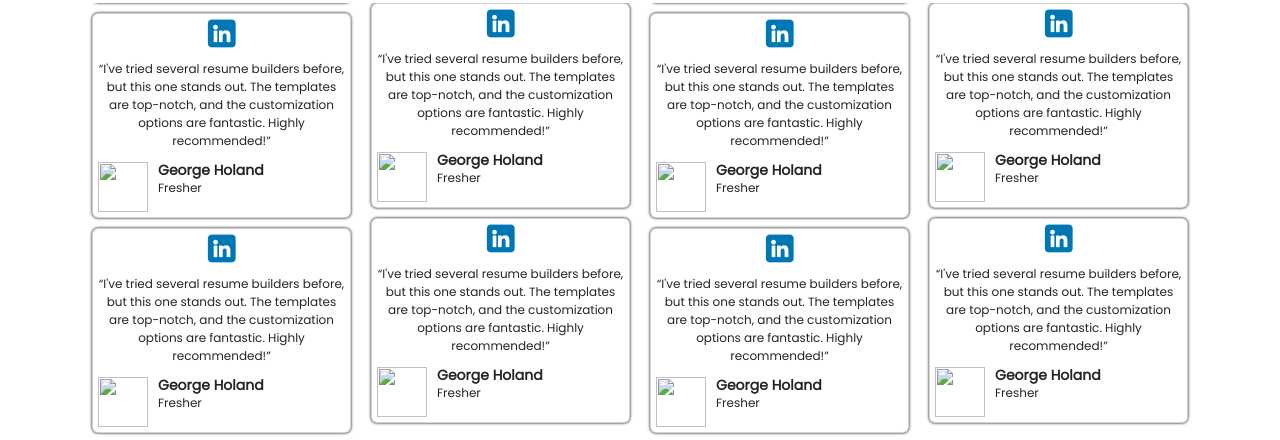
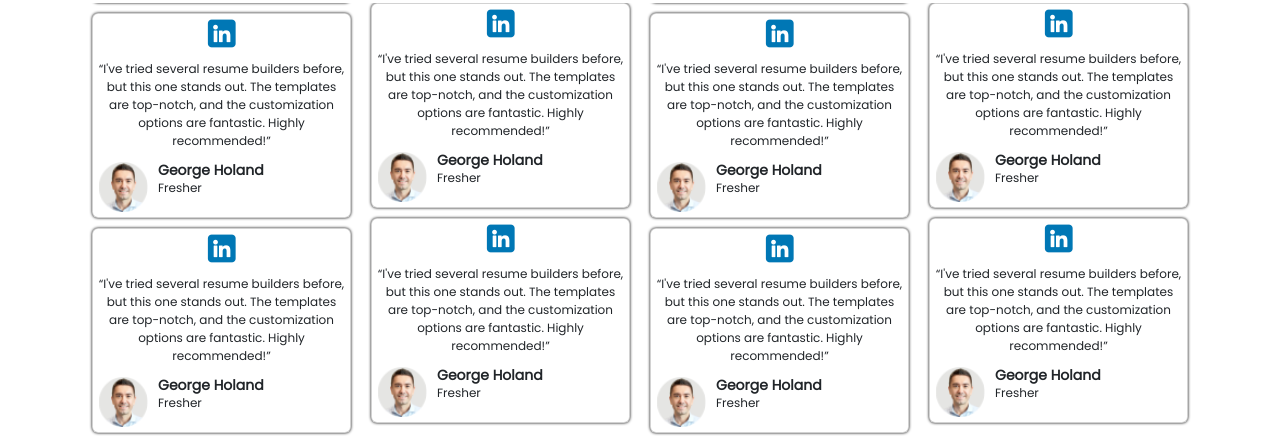
Before and after one commit to akshay-bisht-dev/interview-task-ui, a plain HTML site: page main.html in a window 1280 px wide. Shown: the part 1719-2159 px from the top of the page. Drawn offline with nearby package versions, Linux system fonts and the light colour scheme; the site is published under a folder, as on GitHub Pages, so addresses that start at the root find nothing.

Commit message:
Update "main.html" for some images

```diff
--- a/main.html
+++ b/main.html
@@ -186,7 +186,7 @@
                                     are fantastic. Highly recommended!”</p>
 
                                     <div class="user">
-                                        <img src="/imgs/george-holand.png" alt="">
+                                        <img src="./imgs/george-holand.png" alt="">
                                         <div class="text_about">
                                             <h4>George Holand</h4>
                                             <p>Fresher</p>
@@ -202,7 +202,7 @@
                                     are fantastic. Highly recommended!”</p>
 
                                     <div class="user">
-                                        <img src="/imgs/george-holand.png" alt="">
+                                        <img src="./imgs/george-holand.png" alt="">
                                         <div class="text_about">
                                             <h4>George Holand</h4>
                                             <p>Fresher</p>
@@ -219,7 +219,7 @@
                                     are fantastic. Highly recommended!”</p>
 
                                     <div class="user">
-                                        <img src="/imgs/george-holand.png" alt="">
+                                        <img src="./imgs/george-holand.png" alt="">
                                         <div class="text_about">
                                             <h4>George Holand</h4>
                                             <p>Fresher</p>
@@ -237,7 +237,7 @@
                                     are fantastic. Highly recommended!”</p>
 
                                     <div class="user">
-                                        <img src="/imgs/george-holand.png" alt="">
+                                        <img src="./imgs/george-holand.png" alt="">
                                         <div class="text_about">
                                             <h4>George Holand</h4>
                                             <p>Fresher</p>
@@ -254,7 +254,7 @@
                                     are fantastic. Highly recommended!”</p>
 
                                     <div class="user">
-                                        <img src="/imgs/george-holand.png" alt="">
+                                        <img src="./imgs/george-holand.png" alt="">
                                         <div class="text_about">
                                             <h4>George Holand</h4>
                                             <p>Fresher</p>
@@ -271,7 +271,7 @@
                                     are fantastic. Highly recommended!”</p>
 
                                     <div class="user">
-                                        <img src="/imgs/george-holand.png" alt="">
+                                        <img src="./imgs/george-holand.png" alt="">
                                         <div class="text_about">
                                             <h4>George Holand</h4>
                                             <p>Fresher</p>
@@ -291,7 +291,7 @@
                                     are fantastic. Highly recommended!”</p>
 
                                     <div class="user">
-                                        <img src="/imgs/george-holand.png" alt="">
+                                        <img src="./imgs/george-holand.png" alt="">
                                         <div class="text_about">
                                             <h4>George Holand</h4>
                                             <p>Fresher</p>
@@ -307,7 +307,7 @@
                                     are fantastic. Highly recommended!”</p>
 
                                     <div class="user">
-                                        <img src="/imgs/george-holand.png" alt="">
+                                        <img src="./imgs/george-holand.png" alt="">
                                         <div class="text_about">
                                             <h4>George Holand</h4>
                                             <p>Fresher</p>
@@ -324,7 +324,7 @@
                                     are fantastic. Highly recommended!”</p>
 
                                     <div class="user">
-                                        <img src="/imgs/george-holand.png" alt="">
+                                        <img src="./imgs/george-holand.png" alt="">
                                         <div class="text_about">
                                             <h4>George Holand</h4>
                                             <p>Fresher</p>
@@ -342,7 +342,7 @@
                                     are fantastic. Highly recommended!”</p>
 
                                     <div class="user">
-                                        <img src="/imgs/george-holand.png" alt="">
+                                        <img src="./imgs/george-holand.png" alt="">
                                         <div class="text_about">
                                             <h4>George Holand</h4>
                                             <p>Fresher</p>
@@ -359,7 +359,7 @@
                                     are fantastic. Highly recommended!”</p>
 
                                     <div class="user">
-                                        <img src="/imgs/george-holand.png" alt="">
+                                        <img src="./imgs/george-holand.png" alt="">
                                         <div class="text_about">
                                             <h4>George Holand</h4>
                                             <p>Fresher</p>
@@ -376,7 +376,7 @@
                                     are fantastic. Highly recommended!”</p>
 
                                     <div class="user">
-                                        <img src="/imgs/george-holand.png" alt="">
+                                        <img src="./imgs/george-holand.png" alt="">
                                         <div class="text_about">
                                             <h4>George Holand</h4>
                                             <p>Fresher</p>
@@ -397,7 +397,7 @@
                                     are fantastic. Highly recommended!”</p>
 
                                     <div class="user">
-                                        <img src="/imgs/george-holand.png" alt="">
+                                        <img src="./imgs/george-holand.png" alt="">
                                         <div class="text_about">
                                             <h4>George Holand</h4>
                                             <p>Fresher</p>
@@ -413,7 +413,7 @@
                                     are fantastic. Highly recommended!”</p>
 
                                     <div class="user">
-                                        <img src="/imgs/george-holand.png" alt="">
+                                        <img src="./imgs/george-holand.png" alt="">
                                         <div class="text_about">
                                             <h4>George Holand</h4>
                                             <p>Fresher</p>
@@ -430,7 +430,7 @@
                                     are fantastic. Highly recommended!”</p>
 
                                     <div class="user">
-                                        <img src="/imgs/george-holand.png" alt="">
+                                        <img src="./imgs/george-holand.png" alt="">
                                         <div class="text_about">
                                             <h4>George Holand</h4>
                                             <p>Fresher</p>
@@ -448,7 +448,7 @@
                                     are fantastic. Highly recommended!”</p>
 
                                     <div class="user">
-                                        <img src="/imgs/george-holand.png" alt="">
+                                        <img src="./imgs/george-holand.png" alt="">
                                         <div class="text_about">
                                             <h4>George Holand</h4>
                                             <p>Fresher</p>
@@ -465,7 +465,7 @@
                                     are fantastic. Highly recommended!”</p>
 
                                     <div class="user">
-                                        <img src="/imgs/george-holand.png" alt="">
+                                        <img src="./imgs/george-holand.png" alt="">
                                         <div class="text_about">
                                             <h4>George Holand</h4>
                                             <p>Fresher</p>
@@ -482,7 +482,7 @@
                                     are fantastic. Highly recommended!”</p>
 
                                     <div class="user">
-                                        <img src="/imgs/george-holand.png" alt="">
+                                        <img src="./imgs/george-holand.png" alt="">
                                         <div class="text_about">
                                             <h4>George Holand</h4>
                                             <p>Fresher</p>
@@ -504,7 +504,7 @@
                                     are fantastic. Highly recommended!”</p>
 
                                     <div class="user">
-                                        <img src="/imgs/george-holand.png" alt="">
+                                        <img src="./imgs/george-holand.png" alt="">
                                         <div class="text_about">
                                             <h4>George Holand</h4>
                                             <p>Fresher</p>
@@ -520,7 +520,7 @@
                                     are fantastic. Highly recommended!”</p>
 
                                     <div class="user">
-                                        <img src="/imgs/george-holand.png" alt="">
+                                        <img src="./imgs/george-holand.png" alt="">
                                         <div class="text_about">
                                             <h4>George Holand</h4>
                                             <p>Fresher</p>
@@ -537,7 +537,7 @@
                                     are fantastic. Highly recommended!”</p>
 
                                     <div class="user">
-                                        <img src="/imgs/george-holand.png" alt="">
+                                        <img src="./imgs/george-holand.png" alt="">
                                         <div class="text_about">
                                             <h4>George Holand</h4>
                                             <p>Fresher</p>
@@ -555,7 +555,7 @@
                                     are fantastic. Highly recommended!”</p>
 
                                     <div class="user">
-                                        <img src="/imgs/george-holand.png" alt="">
+                                        <img src="./imgs/george-holand.png" alt="">
                                         <div class="text_about">
                                             <h4>George Holand</h4>
                                             <p>Fresher</p>
@@ -572,7 +572,7 @@
                                     are fantastic. Highly recommended!”</p>
 
                                     <div class="user">
-                                        <img src="/imgs/george-holand.png" alt="">
+                                        <img src="./imgs/george-holand.png" alt="">
                                         <div class="text_about">
                                             <h4>George Holand</h4>
                                             <p>Fresher</p>
@@ -589,7 +589,7 @@
                                     are fantastic. Highly recommended!”</p>
 
                                     <div class="user">
-                                        <img src="/imgs/george-holand.png" alt="">
+                                        <img src="./imgs/george-holand.png" alt="">
                                         <div class="text_about">
                                             <h4>George Holand</h4>
                                             <p>Fresher</p>
```
